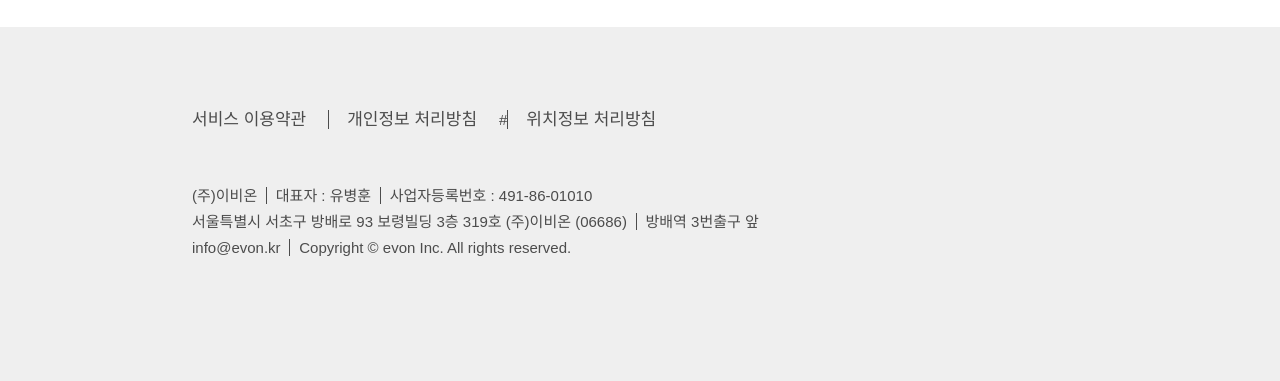
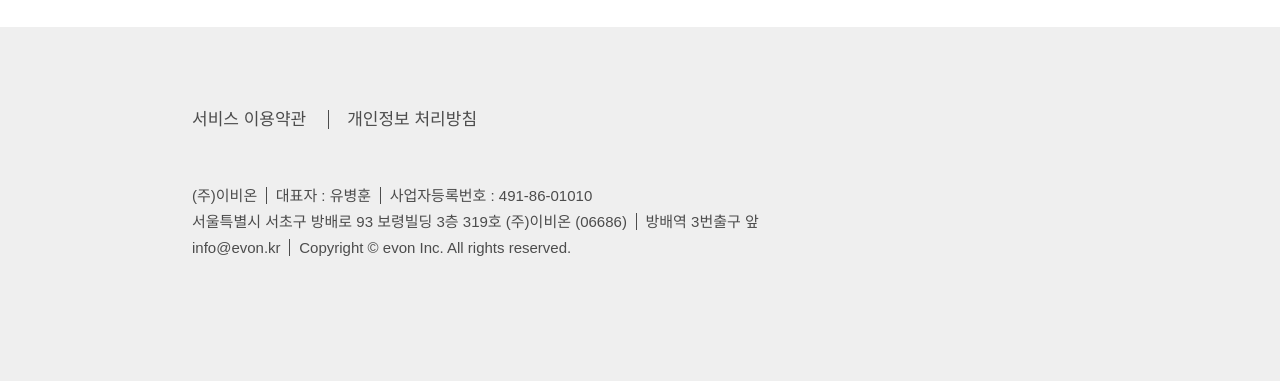
Before and after one commit to stealstick/evon-landing, a Django app: page /term in a window 1280 px wide. Shown: the part 5705-6086 px from the top of the page. Run offline with Django 3.2, Linux system fonts and the light colour scheme; some libraries are stand-ins or nearby versions; some web fonts are replaced.

Commit message:
오타수정

```diff
--- a/templates/rules/base.html
+++ b/templates/rules/base.html
@@ -54,8 +54,8 @@
                 <div class="col s12">
                         <span class="footer-permision-1"><a class="footer-color" href="/term">서비스 이용약관</a></span>
                         <span class="footer-permision"><a class="footer-color" href="/policy">개인정보 처리방침</a></span>
-                        #<span class="footer-permision"><a class="footer-color" href="/policy">위치정보 처리방침</a></span>
-                    </div>
+                        <!--<span class="footer-permision"><a class="footer-color" href="/policy">위치정보 처리방침</a></span>
+                        --></div>
 
         </div>
         <div class="row">
```
